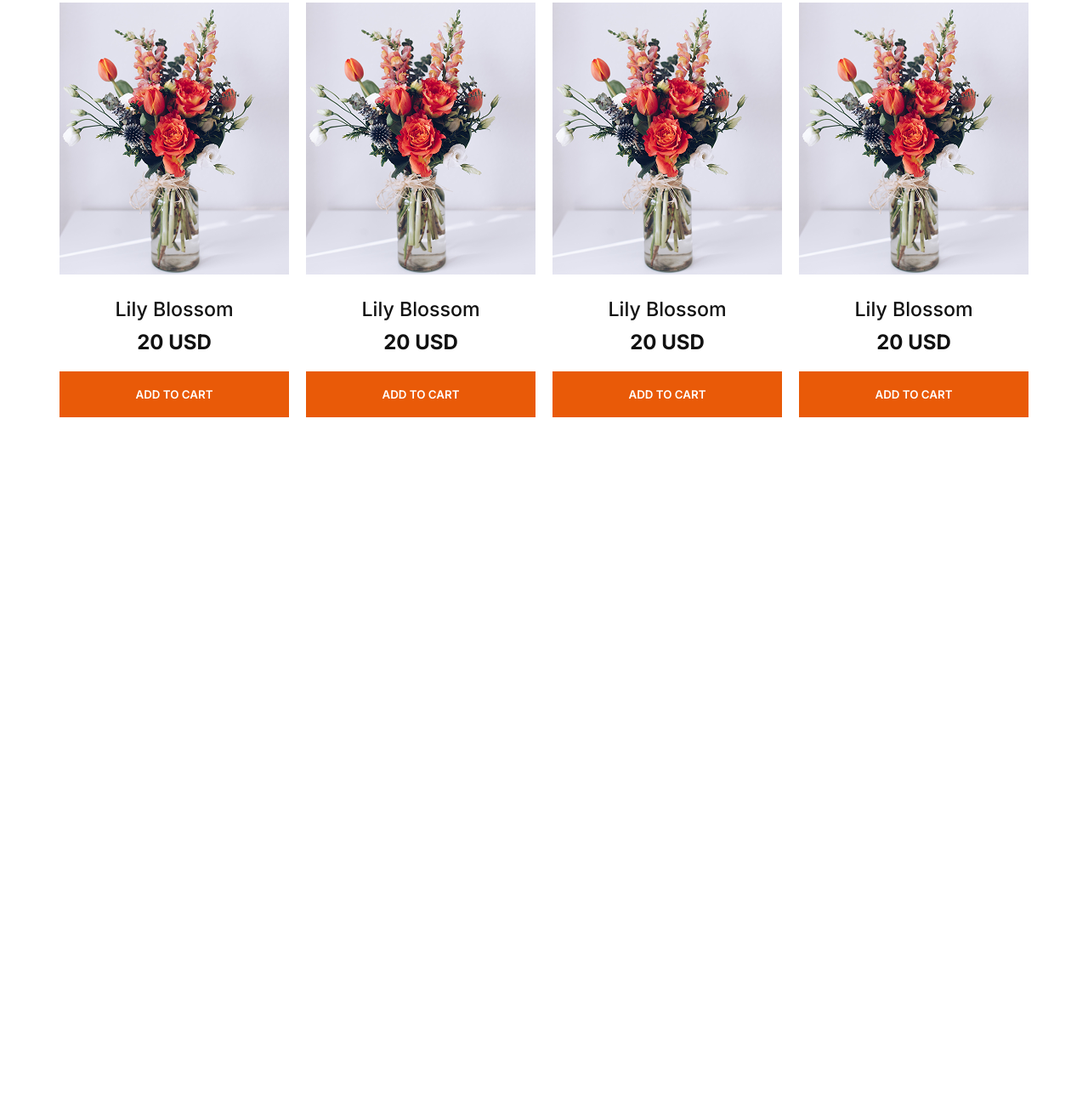
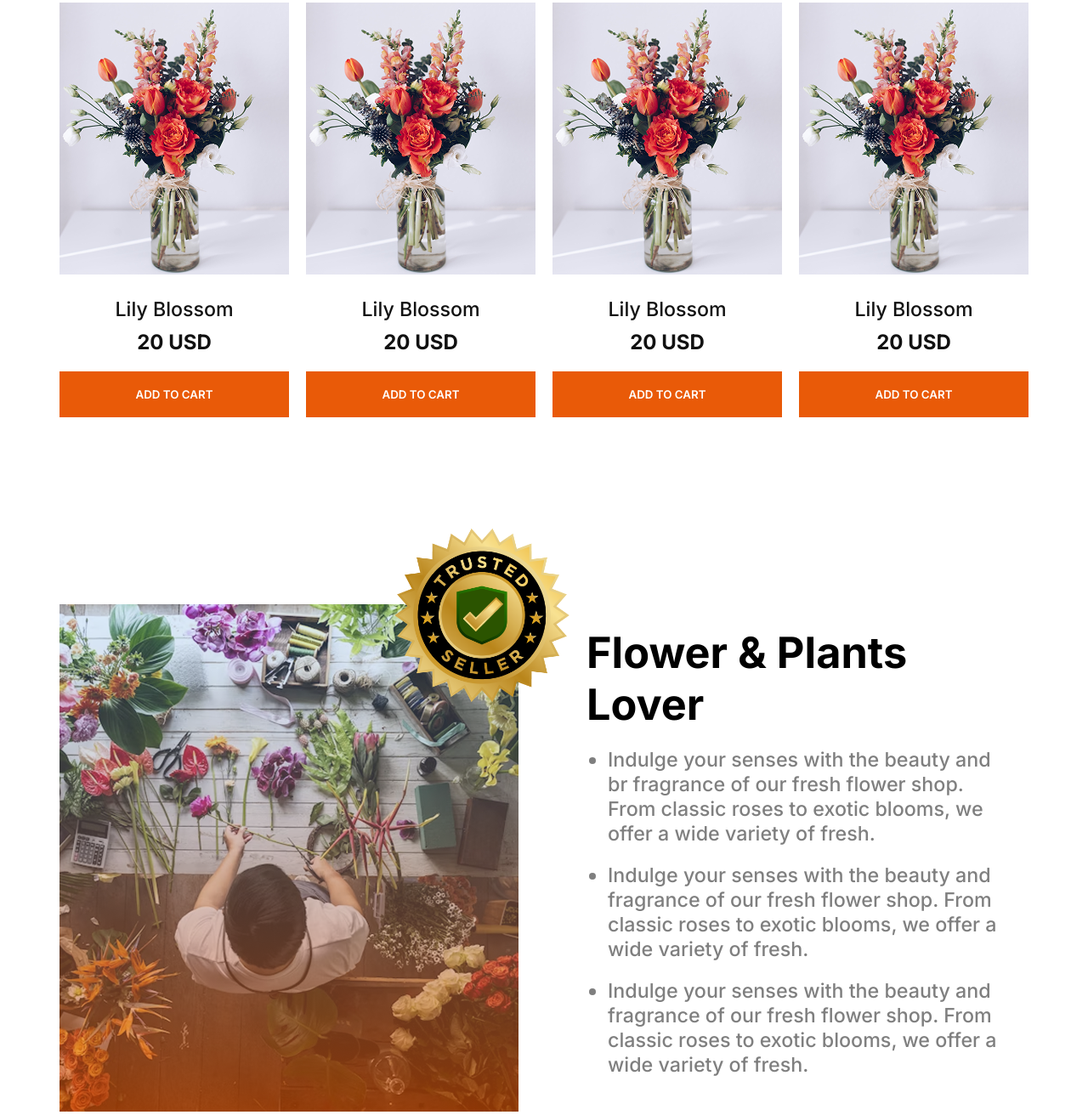
Before and after one commit to Topurayhan554/B12-responsive-flowers, a plain HTML site: page index.html in a window 1280 px wide. Shown: the part 1395-2707 px from the top of the page at 85% size. Before the commit the page ends 1886 px from the top, so only its background shows below. Drawn offline with Linux system fonts and the light colour scheme.

Commit message:
add to plants lovers section

```diff
--- a/index.html
+++ b/index.html
@@ -30,7 +30,7 @@
     <header class="max-width">
       <nav>
         <img src="assets/logo.png" alt="" />
-        <ul>
+        <ul class="nav-items">
           <li class="hide"><a href="">Home</a></li>
           <li class="hide"><a href="">Shop</a></li>
           <li class="hide"><a href="">About Us</a></li>
@@ -137,6 +137,37 @@
           </div>
         </div>
       </section>
+
+      <!-- plants lover section -->
+
+      <section class="max-width plants-lover-parent">
+        <div class="plants-left">
+          <img class="img-1" src="assets/trusted-badge.png" alt="" />
+          <img src="assets/flower-store.png" alt="" />
+        </div>
+        <div class="plants-right">
+          <div>
+            <h2>Flower & Plants Lover</h2>
+            <ul>
+              <li>
+                Indulge your senses with the beauty and br fragrance of our
+                fresh flower shop. From classic roses to exotic blooms, we offer
+                a wide variety of fresh.
+              </li>
+              <li>
+                Indulge your senses with the beauty and fragrance of our fresh
+                flower shop. From classic roses to exotic blooms, we offer a
+                wide variety of fresh.
+              </li>
+              <li>
+                Indulge your senses with the beauty and fragrance of our fresh
+                flower shop. From classic roses to exotic blooms, we offer a
+                wide variety of fresh.
+              </li>
+            </ul>
+          </div>
+        </div>
+      </section>
     </main>
   </body>
 </html>
--- a/responsive.css
+++ b/responsive.css
@@ -18,11 +18,30 @@
     margin: 15px;
     justify-items: center;
     place-items: center;
+  }
+
+  .btn {
+    padding: 19px 30px;
     width: 100%;
   }
 
-  .btn {
-    padding: 12px 30px;
+  /* plants lover */
+  .plants-lover-parent {
+    gap: 10px;
+    margin-top: 20px;
+  }
+  .img-1 {
+    display: none;
+  }
+  .plants-lover-parent {
+    flex-direction: column;
+  }
+  .plants-left {
+    padding: 20px;
+  }
+  .plants-right {
+    padding: 20px;
     width: 100%;
+    align-items: center;
   }
 }
--- a/style.css
+++ b/style.css
@@ -37,14 +37,14 @@ nav {
   align-items: center;
   margin-top: 30px;
 }
-ul {
+.nav-items {
   display: flex;
   justify-content: center;
   align-items: center;
   gap: 30px;
   list-style: none;
 }
-ul li a {
+.nav-items li a {
   text-decoration: none;
   color: #252432;
 }
@@ -80,8 +80,6 @@ ul li a {
 }
 .plants-card {
   display: flex;
-  justify-content: center;
-  align-items: center;
   text-align: center;
 }
 .plants-card img {
@@ -114,3 +112,48 @@ ul li a {
   grid-template-columns: repeat(4, 1fr);
   gap: 20px;
 }
+
+/* plants lover style */
+
+.plants-lover-parent {
+  display: flex;
+  justify-content: center;
+  gap: 60px;
+  align-items: center;
+  margin-top: 220px;
+}
+.plants-left {
+  position: relative;
+}
+.plants-left .img-1 {
+  width: 286px;
+  height: 286px;
+  position: absolute;
+  top: -130px;
+  right: -100px;
+}
+
+.plants-left img {
+  width: 100%;
+}
+
+.plants-right {
+  padding: 20px;
+  width: 540px;
+  align-items: center;
+}
+.plants-right h2 {
+  font-size: 3.15rem;
+  font-weight: 700;
+  color: #000000;
+}
+.plants-right ul {
+  padding-left: 25px;
+  font-size: 1.456rem;
+  font-weight: 500;
+  color: #00000080;
+  margin-top: 20px;
+}
+.plants-right ul li {
+  margin-bottom: 20px;
+}
```
